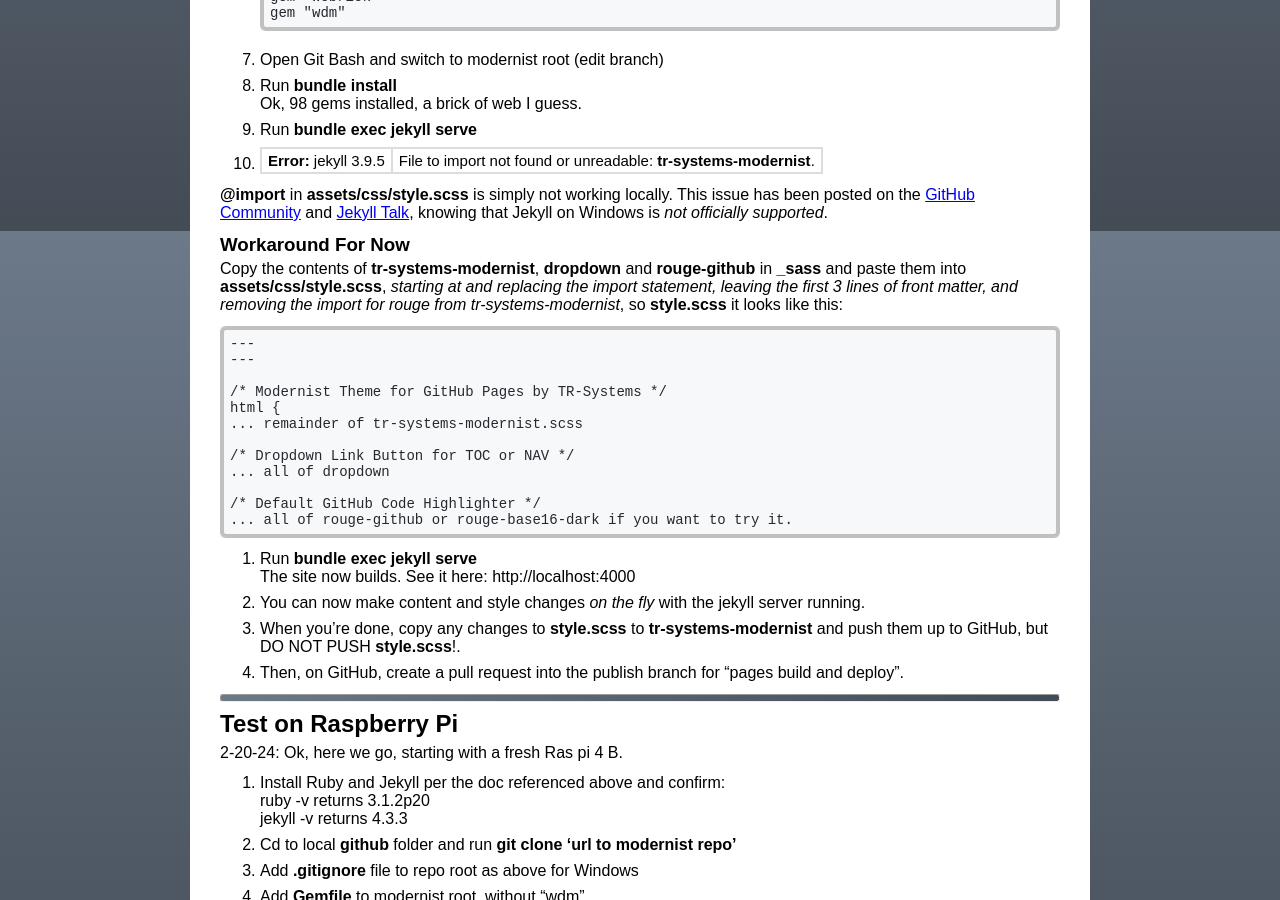
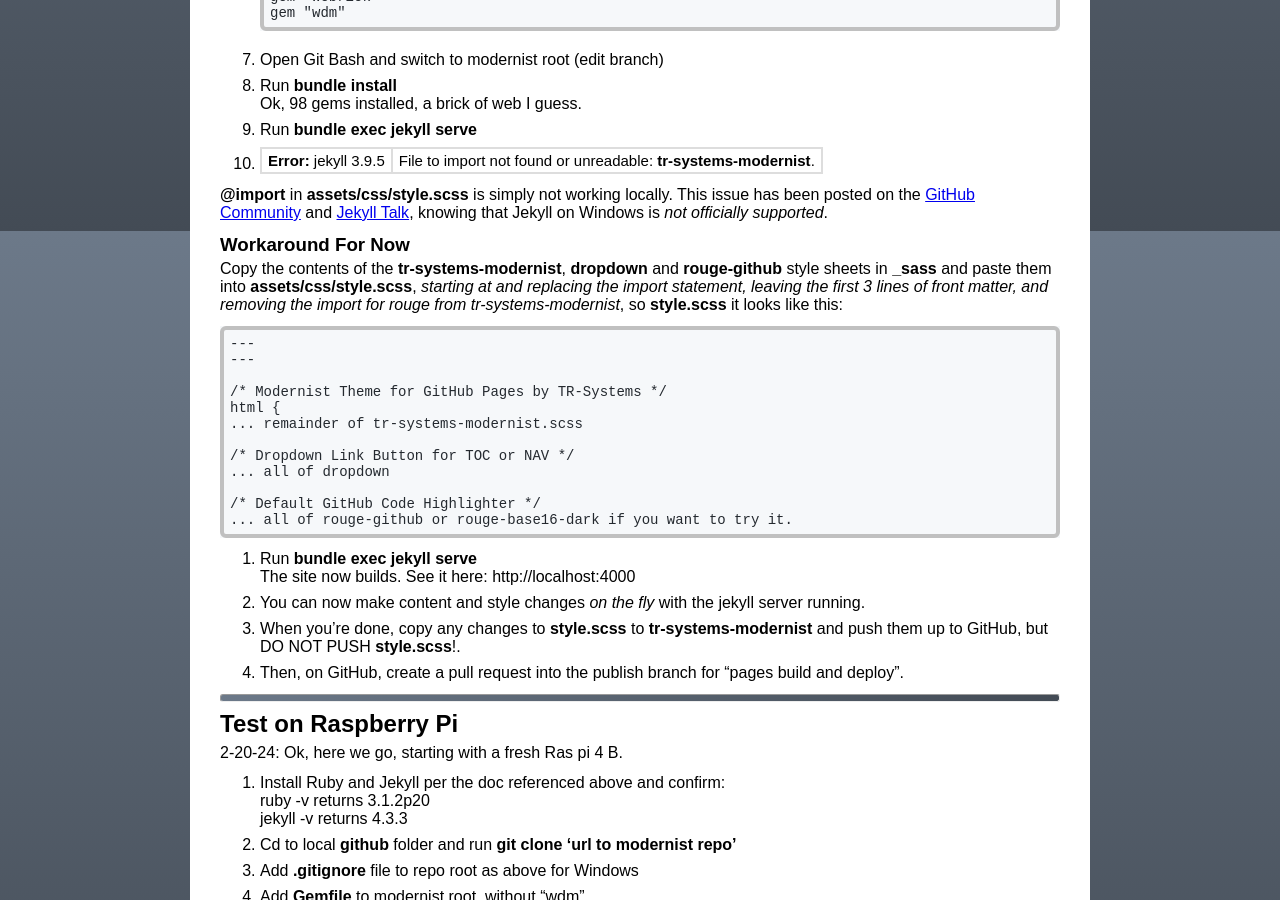
Before and after one commit to TR-Systems/modernist, a Jekyll site: the page built from index.md, in a window 1280 px wide and 900 px high, scrolled down 1569 px. Built offline with Jekyll 4.4.1, drawn with Linux system fonts in a browser that asks for light colours; our own code applies the rules of GitHub Pages for plain Markdown files.

Commit message:
Update index.md

````diff
--- a/index.md
+++ b/index.md
@@ -97,7 +97,7 @@
 **@import** in **assets/css/style.scss** is simply not working locally. This issue has been posted on the [GitHub Community](https://github.com/orgs/community/discussions/108932){:target="_blank"} and [Jekyll Talk](https://talk.jekyllrb.com/t/error-file-to-import-not-found-or-unreadable-style-sheet/8973){:target="_blank"}, knowing that Jekyll on Windows is *not officially supported*.
 
 ### Workaround For Now
-Copy the contents of **tr-systems-modernist**, **dropdown** and **rouge-github** in **_sass** and paste them into **assets/css/style.scss**, *starting at and replacing the import statement, leaving the first 3 lines of front matter, and removing the import for rouge from tr-systems-modernist*, so **style.scss** it looks like this:
+Copy the contents of the **tr-systems-modernist**, **dropdown** and **rouge-github** style sheets in **_sass** and paste them into **assets/css/style.scss**, *starting at and replacing the import statement, leaving the first 3 lines of front matter, and removing the import for rouge from tr-systems-modernist*, so **style.scss** it looks like this:
 
 ```
 ---
````
